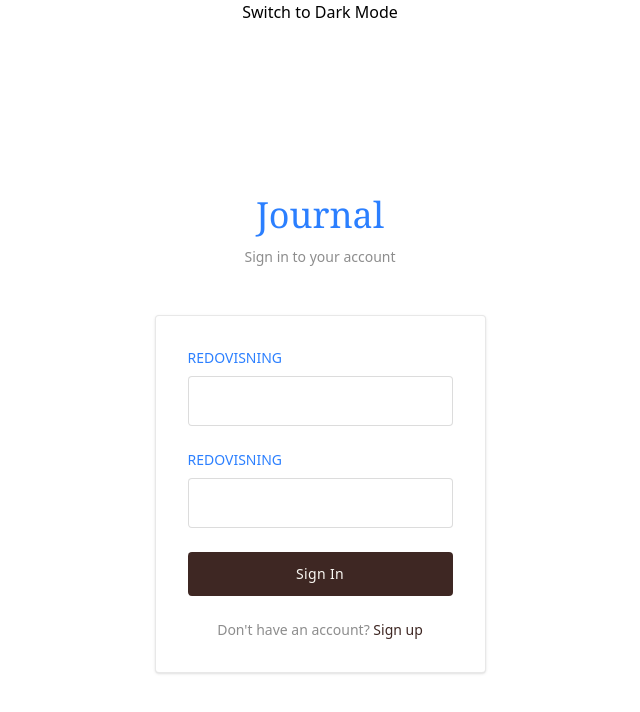
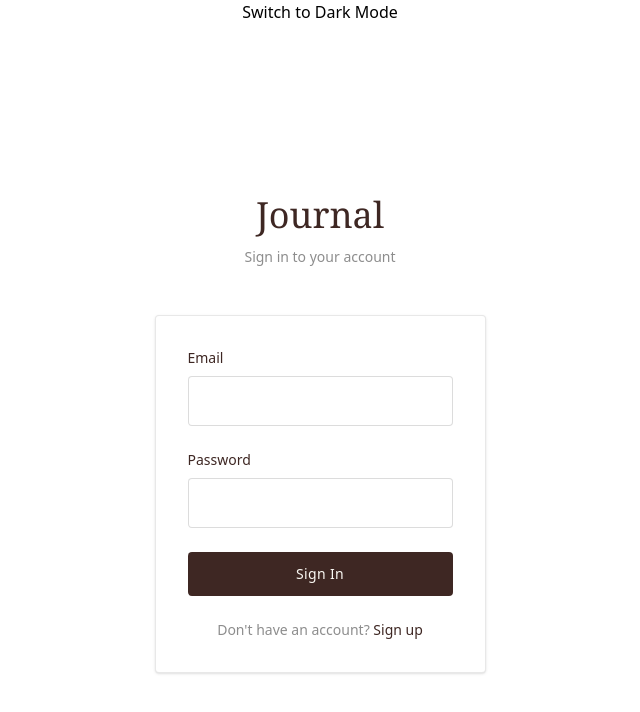
Before and after one commit to Erik-Fullstack/cloud-examinerande-uppgift-2-grupp, a Next.js app: page /login in a window 1280 px wide. Shown: the top 712 px of the page, without its empty margins (320-960 px from the left). Built offline with nearby package versions, Linux system fonts and the light colour scheme; no server answers.

Commit message:
tog bort redovisningstest

```diff
--- a/src/app/login/page.tsx
+++ b/src/app/login/page.tsx
@@ -43,7 +43,7 @@ export default function LoginPage() {
       <div className="min-h-screen flex items-center justify-center px-6 py-12">
         <div className="w-full max-w-md">
           <div className="text-center mb-12">
-            <h1 className="text-4xl font-serif text-blue-500 mb-3">
+            <h1 className="text-4xl font-serif text-dark-brown mb-3">
               Journal
             </h1>
             <p className="text-warm-gray text-sm">Sign in to your account</p>
@@ -54,9 +54,9 @@ export default function LoginPage() {
               <div>
                 <label
                   htmlFor="email"
-                  className="block text-sm mb-2 text-blue-500"
+                  className="block text-sm mb-2 text-dark-brown"
                 >
-                  REDOVISNING
+                  Email
                 </label>
                 <input
                   id="email"
@@ -72,9 +72,9 @@ export default function LoginPage() {
               <div>
                 <label
                   htmlFor="password"
-                  className="block text-sm mb-2 text-blue-500"
+                  className="block text-sm mb-2 text-dark-brown"
                 >
-                  REDOVISNING
+                  Password
                 </label>
                 <input
                   id="password"
```
